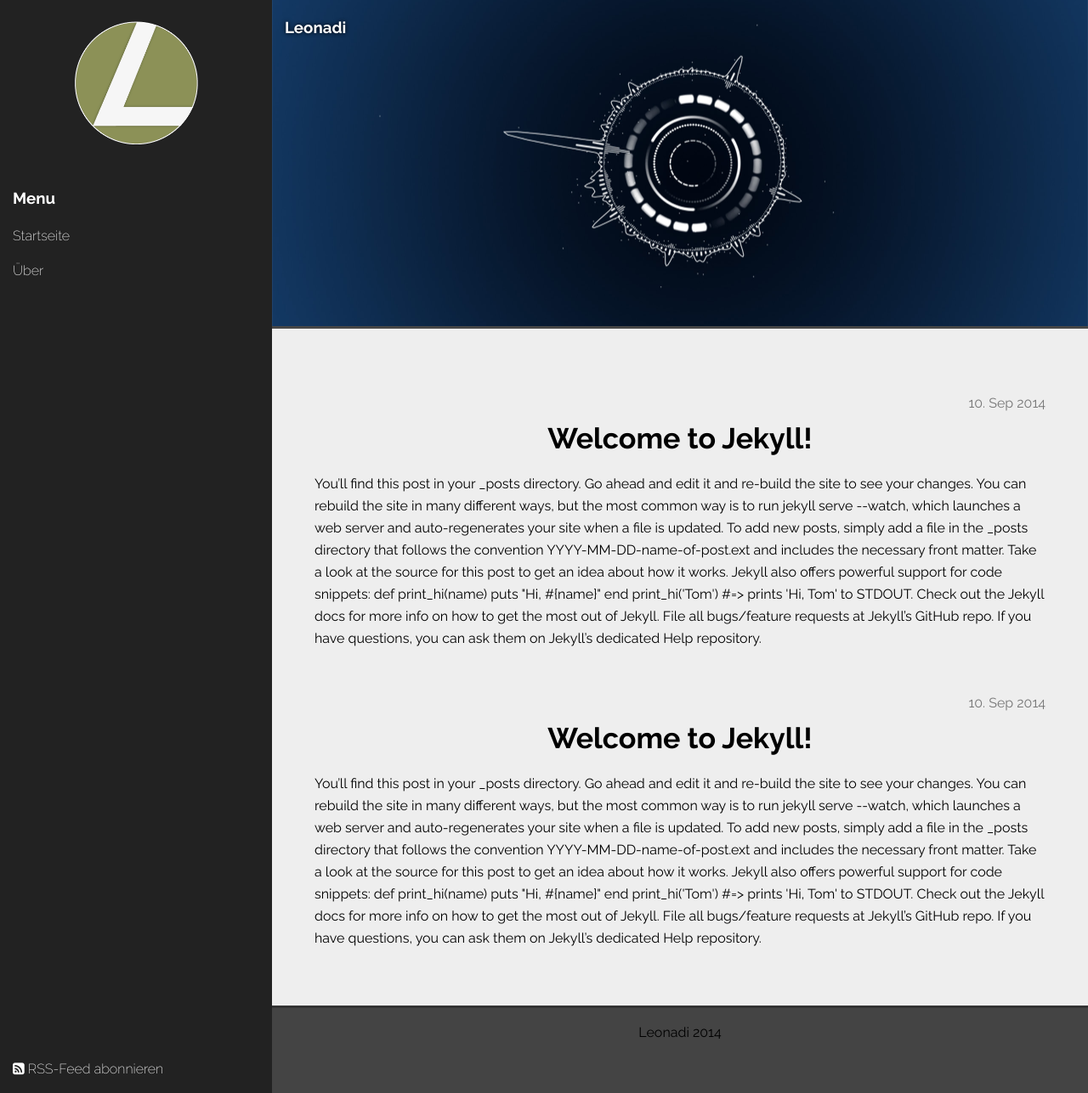
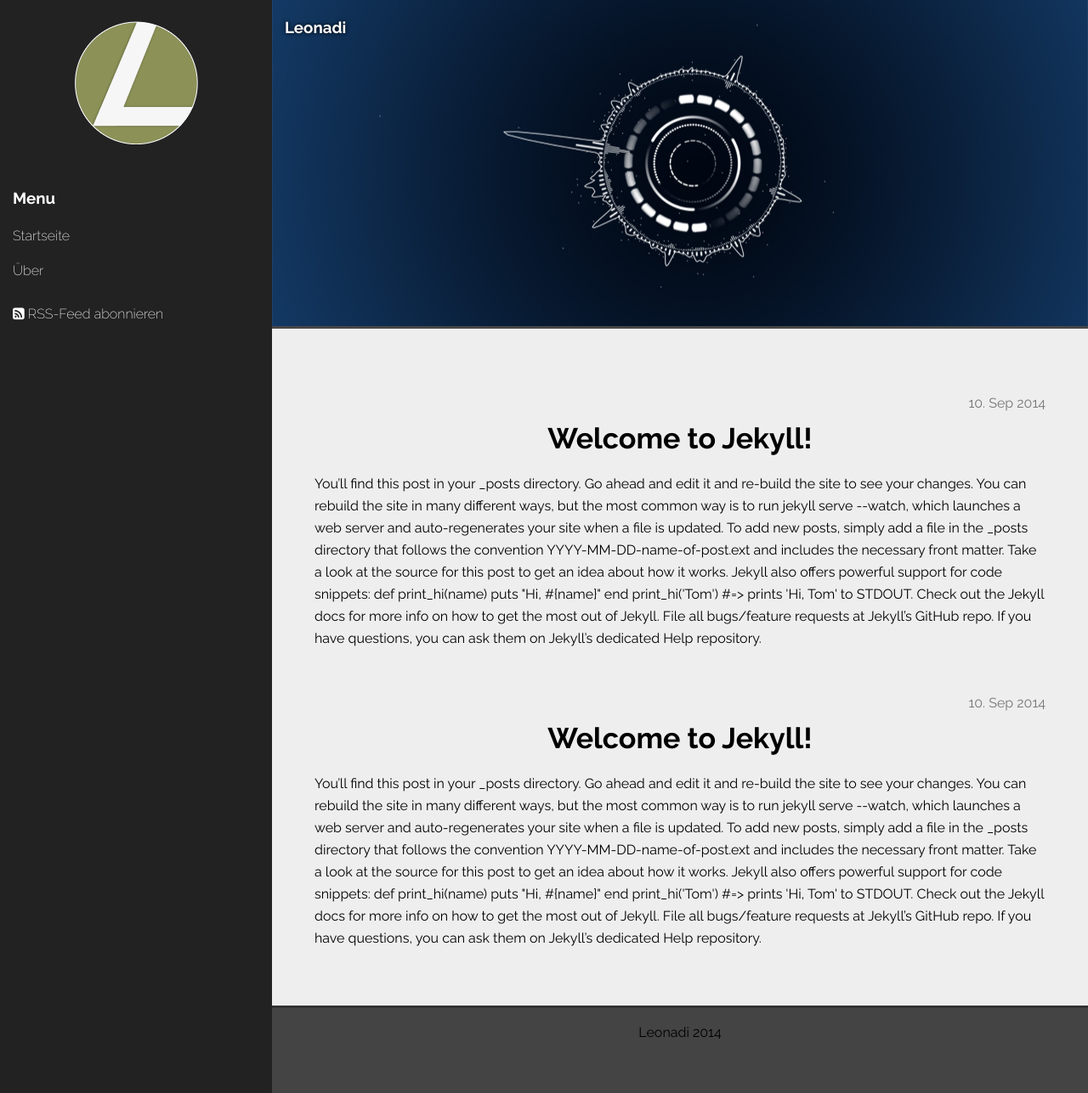
Before and after one commit to LeonAdi/leonadi.github.io, a Jekyll site: the page built from index.html, in a window 1280 px wide and 1287 px high. Shown: the whole window at 85% size. Built offline with Jekyll 4.4.1, drawn with Linux system fonts in a browser that asks for light colours; nearby versions of some CDN libraries.

Commit message:
Style changes

```diff
--- a/_includes/sidebar.html
+++ b/_includes/sidebar.html
@@ -1,14 +1,13 @@
 <button class="sidebar-toggle"><span class="fa fa-bars"></span></button>
 <aside class="sidebar dark">
-  <div class="pad">
+  <div class="pad sidebar-content">
     <img class="logo" src="/assets/img/logo-notext.png">
     <h3>Menu</h3>
     <ul class="sidebar-nav">
       <li><a href="/">Startseite</a></li>
       <li><a href="/about">Über</a></li>
+      <li class="rss-link"><a href="/feed.xml"><span class="fa fa-rss-square"></span> RSS-Feed abonnieren</a></li>
     </ul>
-  </div>
-  <div class="sidebar-bottom pad">
-    <a class="rss-link" href="/feed.xml"><span class="fa fa-rss-square"></span> RSS-Feed abonnieren</a>
+
   </div>
 </aside>
--- a/css/main.scss
+++ b/css/main.scss
@@ -29,6 +29,11 @@
   padding: 0;
   background: #444;
   line-height: 26px;
+}
+
+//GENERAL
+a {
+  color: #0086B3;
 }
 
 //UTILITY CLASSES
@@ -81,6 +86,10 @@
   max-width: 50%;
   display: block;
   margin: 25px auto 50px;;
+}
+
+.rss-link {
+  margin-top: 25px;
 }
 
 .sidebar-toggle {
@@ -166,9 +175,12 @@
 }
 
 .page-footer {
+  position: relative;
   text-align: center;
   height: 100px;
   border-top: 3px solid #333;
+  z-index: 10;
+  background-color: #444;
 }
 
 .post-meta {
@@ -176,6 +188,13 @@
   text-align: right;
   margin-top: 50px;
   margin-bottom: 0;
+}
+
+//HIGHLIGHT
+.highlight, blockquote {
+  background: #ddd;
+  padding: 5px 15px;
+  border-left: 10px solid #aaa;
 }
 
 //RESPONSIVE OVERRIDE
@@ -203,10 +222,12 @@
     z-index: 800;
     width: 50%;
   }
+
   .article {
     padding-left: 25px;
     padding-right: 25px;
   }
+
   .main {
     width: 100%;
     margin-left: 0;
```
